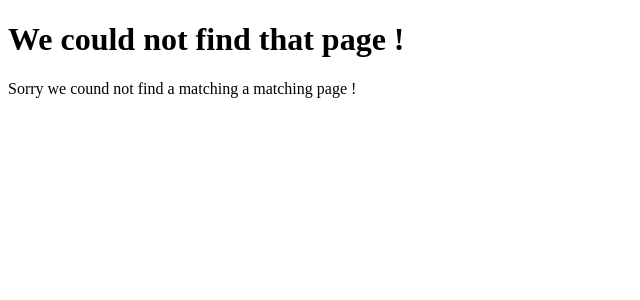
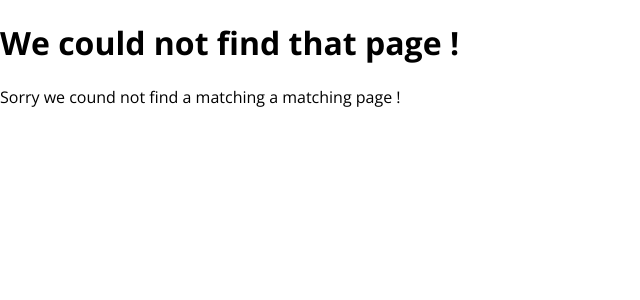
Before and after one commit to Manoj-Ghosh/Django, a Django app: template myWork/templates/404.html in a window 1280 px wide. Shown: the top 300 px of the page, without its empty margins (0-640 px from the left). Run offline with Django 3.2, Linux system fonts and the light colour scheme; the template is opened without the code that fills it, so the values that code supplies are empty.

Commit message:
global static css file add and different font added from google

```diff
--- a/myWork/myPage/settings.py
+++ b/myWork/myPage/settings.py
@@ -121,6 +121,11 @@ USE_TZ = True
 
 STATIC_URL = '/static/'
 
+STATICFILES_DIRS = [
+
+    BASE_DIR / "static"
+]
+
 # Default primary key field type
 # https://docs.djangoproject.com/en/5.0/ref/settings/#default-auto-field
 
--- /dev/null
+++ b/myWork/static/style.css
@@ -0,0 +1,9 @@
+@import url('https://fonts.googleapis.com/css2?family=Open+Sans:ital,wght@0,300..800;1,300..800&display=swap');
+html {
+
+    font-family: "Open Sans", sans-serif;
+}
+
+body {
+    margin: 0;
+}
--- a/myWork/templates/base.html
+++ b/myWork/templates/base.html
@@ -1,9 +1,12 @@
+{% load static%}
+
 <!DOCTYPE html>
 <html lang="en">
 <head>
     <meta charset="UTF-8">
     <meta name="viewport" content="width=device-width, initial-scale=1.0">
     <title> {% block page_title %} My Challenge {% endblock %}</title>
+    <link rel = "stylesheet" href = "{% static "style.css" %}">
     {% block css_files%}{%endblock%}
 </head>
 <body>
```
